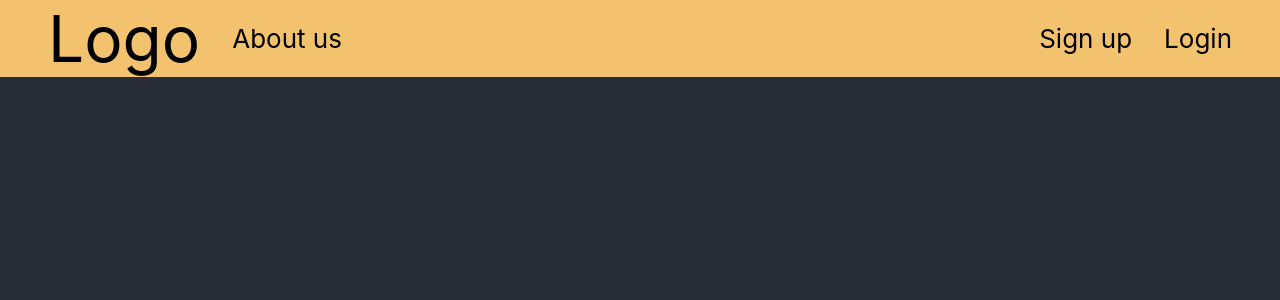
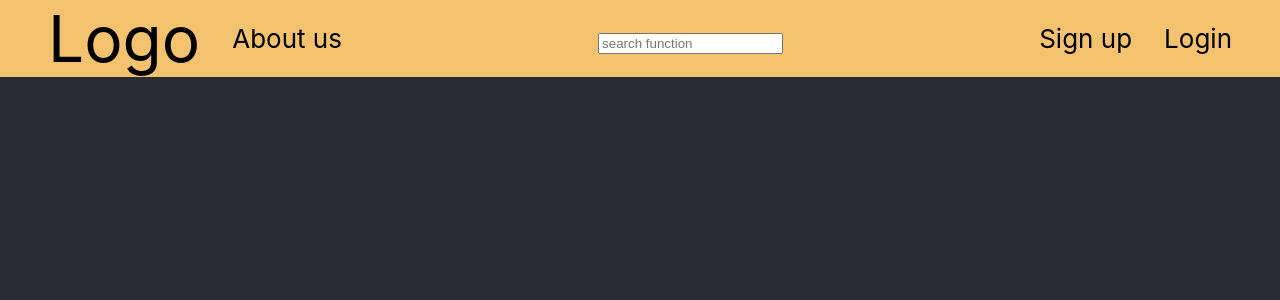
Before and after one commit to ilhanbae/TriFora, a React (Create React App) app: page /login in a window 1280 px wide. Shown: the top 300 px of the page. Built offline with nearby package versions, Linux system fonts and the light colour scheme.

Commit message:
dropdown initial styling seems to work, search bar needs to be styled and hidden when appropriate (about/browse swap with this). #62

```diff
--- a/src/Component/NavAchiever.jsx
+++ b/src/Component/NavAchiever.jsx
@@ -13,18 +13,14 @@ class NavAchiever extends React.Component {
         };
     }
 
-    // logoutClicked = () => {
-    //     { e => this.props.logout(e) };
-    //     this.menuSwitch();
-    // };
-
     menuSwitch = () => {
-        this.setState(prevState => ({showDropMenu: !prevState.showDropMenu}));
+        this.setState(prevState => ({ showDropMenu: !prevState.showDropMenu }));
     };
 
     render() {
         return (
-            <><div id="headerNav" className="headerNav">
+            <>
+                <div id="headerNav" className="headerNav">
                     <ul id="leftItems">
                         <li className="logo">
                             <Link to="/"> Logo </Link>
@@ -33,6 +29,9 @@ class NavAchiever extends React.Component {
                             <Link to="/about"> About us </Link>
                         </li>
                     </ul>
+                    <div>
+                        <input type="text" placeholder="search function" />
+                    </div>
                     <ul id="rightItems">
                         {!sessionStorage.getItem("token") &&
                             /*  Making use of the way the boilerplate code handled login seems to work
@@ -48,20 +47,7 @@ class NavAchiever extends React.Component {
                         {sessionStorage.getItem("token") &&
                             /* if logged in have a dropdown menu with the profile icon*/
                             //needs to be changed, just using for testing login status
-                        //     <li className="pm admin">
-                        //     <button
-                        //         className="profile-holder"
-                        //         onClick={e => this.props.logout(e)}
-                        //     >
-                        //         <img
-                        //             src={groupIcon}
-                        //             className="profile-icon"
-                        //             alt="profile"
-                        //             title="profile"
-                        //         />
-                        //     </button>
-                        //     <DropMenu />
-                        // </li>
+
                             <li className="pm admin">
                                 <button
                                     className="profile-holder"
@@ -84,13 +70,13 @@ class NavAchiever extends React.Component {
                                         <Link to="/notifications" onClick={this.menuSwitch}> Notifications </Link>
                                     </li>
                                     <li>
-                                        <p onClick={e => {
+                                        <Link to="/" onClick={e => {
                                             /* this is the only way I could think to do this for logout */
                                             this.props.logout(e);
                                             this.menuSwitch();
                                         }}>
                                             Logout
-                                        </p>
+                                        </Link>
                                     </li>
                                 </ul>
 
--- a/src/Component/navAchiever.css
+++ b/src/Component/navAchiever.css
@@ -10,10 +10,11 @@
     justify-content: space-between;
     /*padding: 1rem;*/
     padding-inline: 3rem;
-    position: fixed;
+    position: sticky;
     top: 0;
     right: 0;
     left: 0;
+    align-items: center;
 }
 
 /* using a instead of Link seems to be correct */
@@ -40,8 +41,6 @@
 .profile-icon{
   width:40px;
   height:40px;
-
-  margin-bottom:0;
 }
 
 .profile-holder {
@@ -55,4 +54,19 @@ ul.hideDrop {
 ul.showDrop {
     position: absolute;
     display: block;
+    background: #f3e45a;
+    right: 0;
 }
+
+ul.showDrop li {
+    padding: 5px;
+    margin: 0;
+}
+
+ul.showDrop li a:hover {
+    background: #ce7611;
+}
+
+.input {
+    align-items: center;
+}
```
Lines whose indentation alone changed are shown as unchanged.
